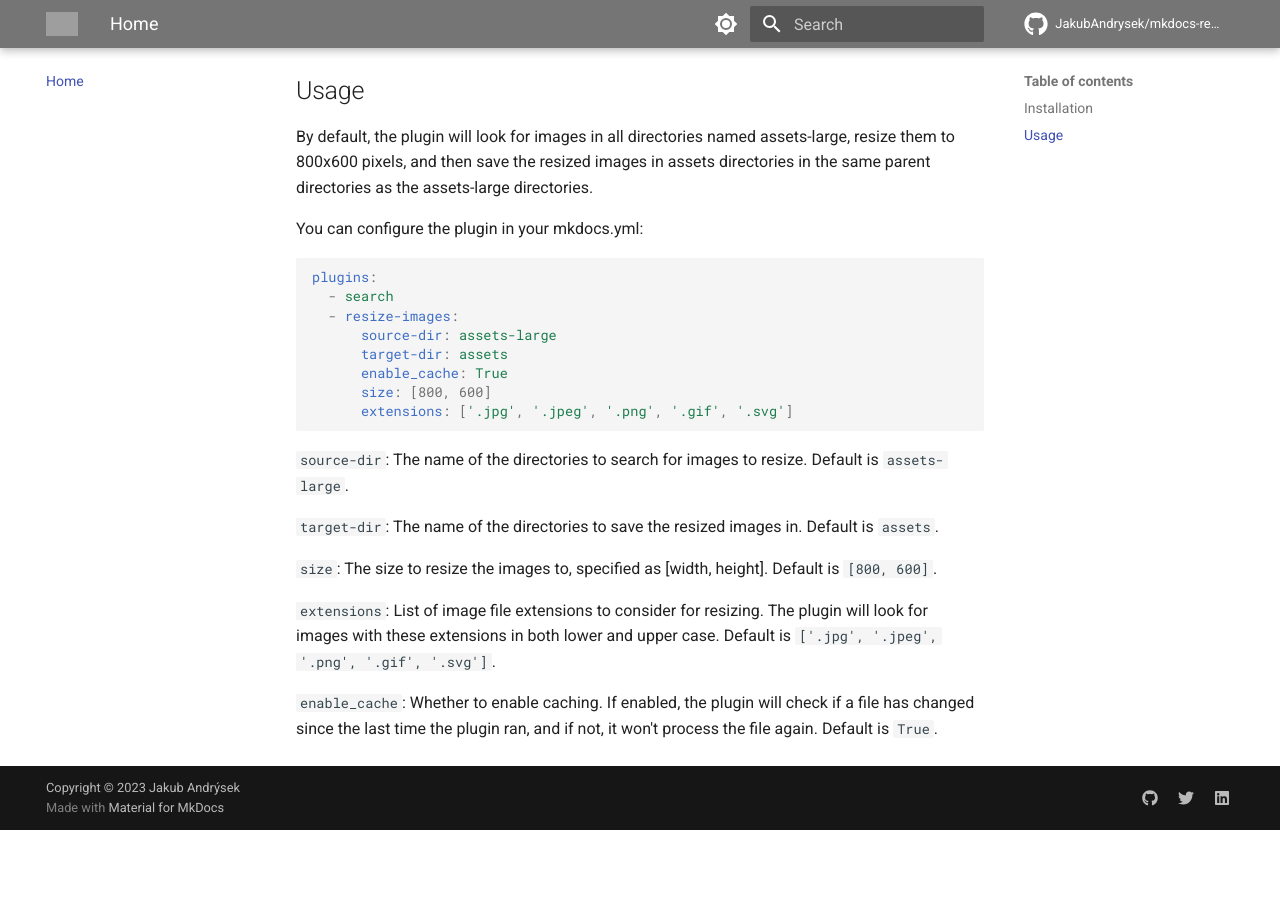
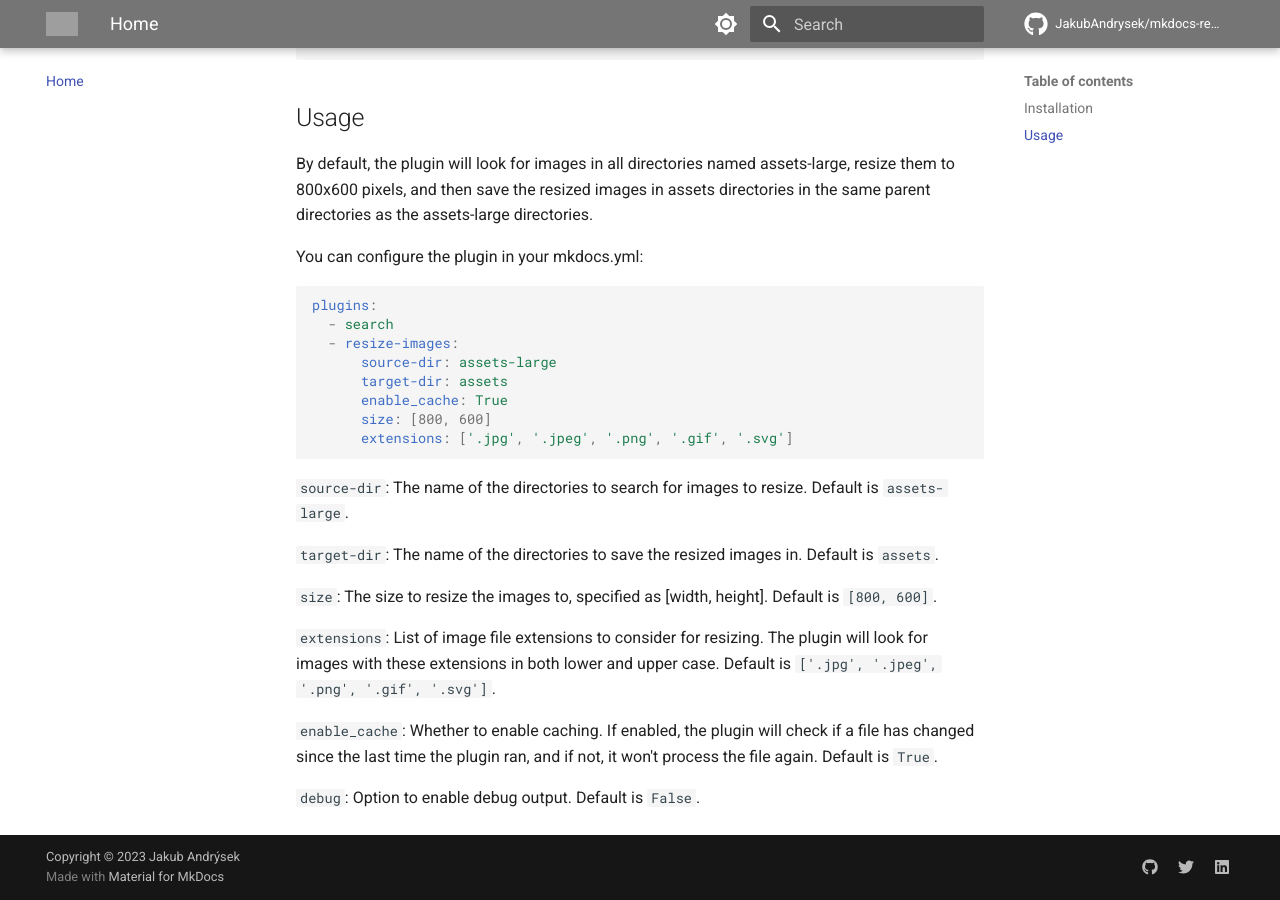
Before and after one commit to JakubAndrysek/mkdocs-resize-images, an MkDocs documentation site: the page built from docs/README.md, in a window 1280 px wide and 900 px high, scrolled down 785 px. Built offline with MkDocs 1.6.1 and Material for MkDocs 9.7.7, drawn with Linux system fonts in a browser that asks for light colours; comment, search, counter and statistics services are not loaded; before the commit the page ends 1615 px from its top, so only the background shows below that; grey boxes are pictures that could not be loaded.

Commit message:
Add debug option and remove 'assets-large' from .gitignore

```diff
--- a/docs/README.md
+++ b/docs/README.md
@@ -2,12 +2,13 @@
 
 <p align="center">
 <a href="https://hits.seeyoufarm.com"><img src="https://hits.seeyoufarm.com/api/count/incr/badge.svg?url=https%3A%2F%2Fgithub.com%2FJakubAndrysek%2Fmkdocs-resize-images&count_bg=%2379C83D&title_bg=%23555555&icon=&icon_color=%23E7E7E7&title=hits&edge_flat=true"/></a>
-<img src="https://img.shields.io/github/license/JakubAndrysek/mkdocs-resize-images?style=flat-square">
-<img alt="PyPI" src="https://img.shields.io/pypi/v/mkdocs-resize-images?style=flat-square">
-<img src="https://img.shields.io/github/stars/JakubAndrysek/mkdocs-resize-images?style=flat-square">
-<img src="https://img.shields.io/github/forks/JakubAndrysek/mkdocs-resize-images?style=flat-square">
-<img src="https://img.shields.io/github/issues/JakubAndrysek/mkdocs-resize-images?style=flat-square">
-<img src="https://static.pepy.tech/personalized-badge/mkdocs-resize-images?period=month&units=international_system&left_color=black&right_color=orange&left_text=Downloads">
+<a href="https://github.com/JakubAndrysek/mkdocs-resize-images/blob/main/LICENSE" target="_blank"><img src="https://img.shields.io/github/license/JakubAndrysek/mkdocs-resize-images?style=flat-square"></a>
+<a href="https://pypi.org/project/mkdocs-resize-images/" target="_blank"><img alt="PyPI" src="https://img.shields.io/pypi/v/mkdocs-resize-images?style=flat-square"></a>
+<a href="https://github.com/JakubAndrysek/mkdocs-resize-images/stargazers" target="_blank"><img src="https://img.shields.io/github/stars/JakubAndrysek/mkdocs-resize-images?style=flat-square"></a>
+<a href="https://github.com/JakubAndrysek/mkdocs-resize-images/forks" target="_blank"><img src="https://img.shields.io/github/forks/JakubAndrysek/mkdocs-resize-images?style=flat-square"></a>
+<a href="https://github.com/JakubAndrysek/mkdocs-resize-images/issues" target="_blank"><img src="https://img.shields.io/github/issues/JakubAndrysek/mkdocs-resize-images?style=flat-square"></a>
+<a href="https://github.com/JakubAndrysek/mkdocs-resize-images/discussions" target="_blank"><img src="https://img.shields.io/github/discussions/JakubAndrysek/mkdocs-resize-images?style=flat-square"></a>
+<a href="https://pypistats.org/packages/mkdocs-resize-images" target="_blank"><img src="https://static.pepy.tech/personalized-badge/mkdocs-resize-images?period=month&units=international_system&left_color=black&right_color=orange&left_text=Downloads"></a>
 </p>
 
 This MkDocs plugin finds all folders with a certain name, by default `assets-large`, resizes all images in those folders according to the plugin configuration.
@@ -65,3 +66,5 @@ plugins:
 `extensions`: List of image file extensions to consider for resizing. The plugin will look for images with these extensions in both lower and upper case. Default is `['.jpg', '.jpeg', '.png', '.gif', '.svg']`.
 
 `enable_cache`: Whether to enable caching. If enabled, the plugin will check if a file has changed since the last time the plugin ran, and if not, it won't process the file again. Default is `True`.
+
+`debug`: Option to enable debug output. Default is `False`.
--- a/mkdocs.yml
+++ b/mkdocs.yml
@@ -87,6 +87,7 @@ plugins:
      target-dir: assets
      size: [800, 600]
      enable_cache: True
+     debug: True
 
 
 markdown_extensions:
--- a/setup.py
+++ b/setup.py
@@ -8,7 +8,7 @@ def readme():
 # https://pypi.org/project/mkdocs-resize-images/
 setup(
     name='mkdocs-resize-images',
-    version='1.0.1',
+    version='1.0.2',
     description='MkDocs plugin to resize images according to the configuration.',
     long_description=readme(),
     long_description_content_type='text/markdown',
```
Also changed, not shown: README.md (+9 -6 lines), 3 other files.
